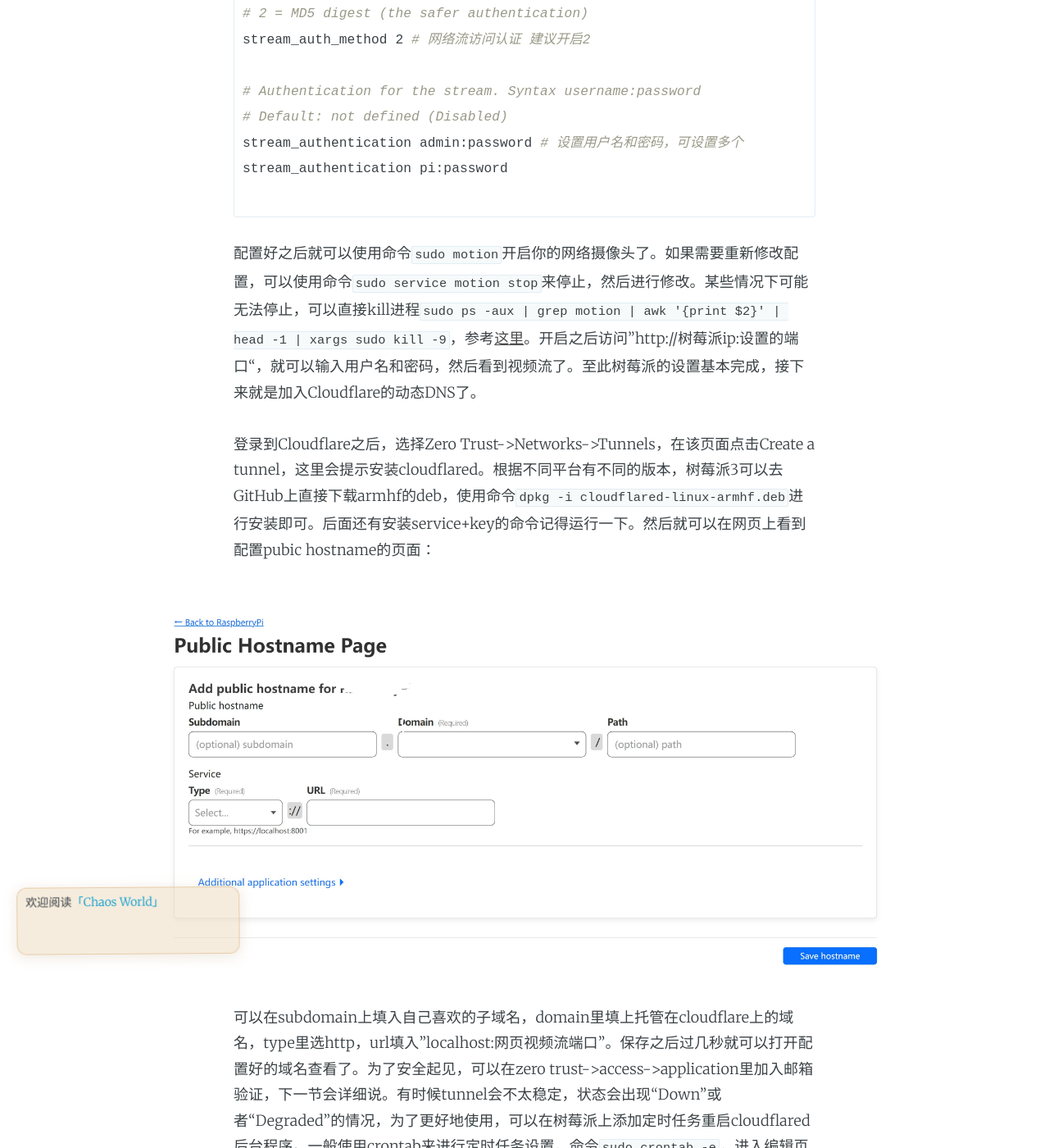
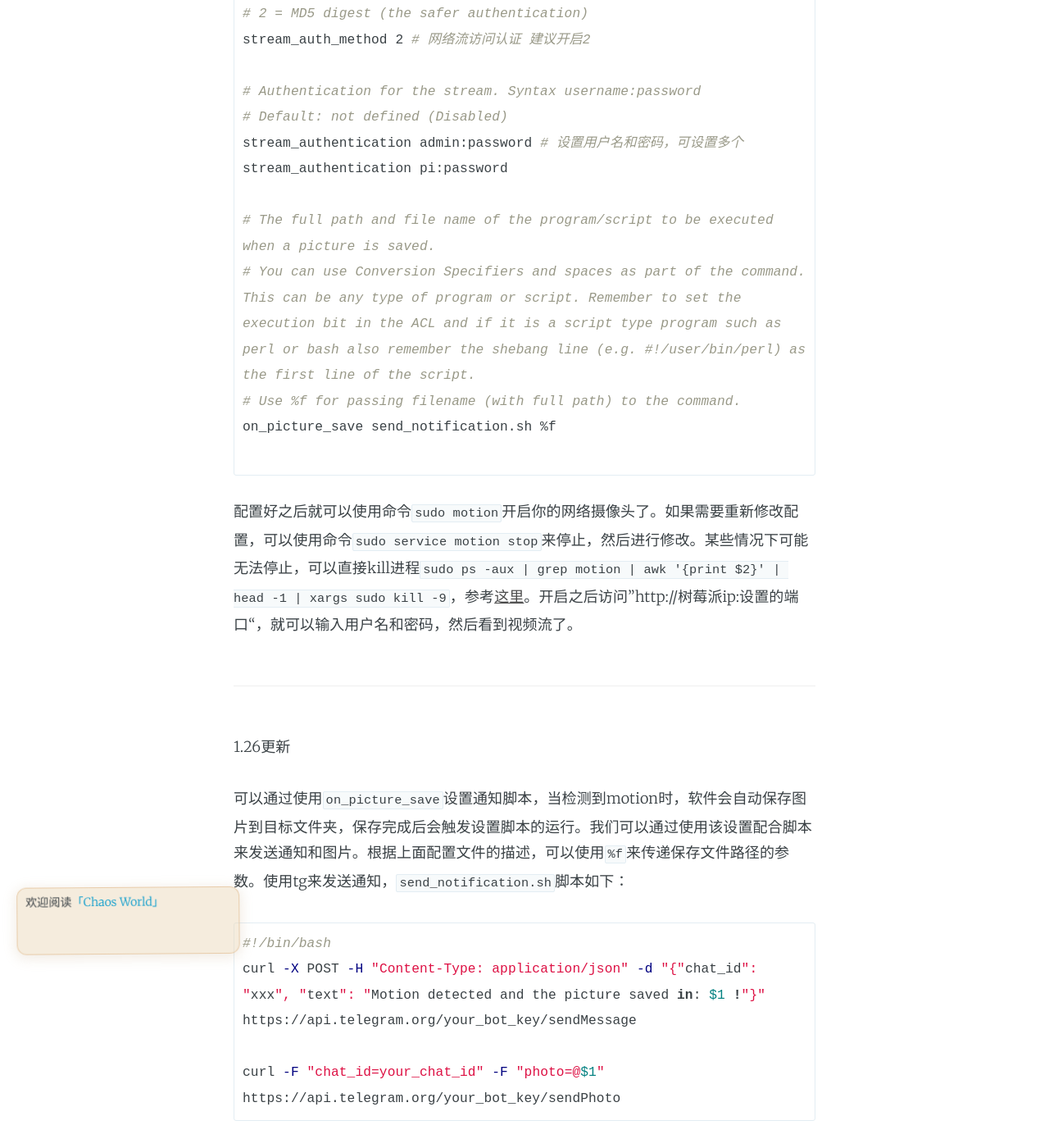
Before and after one commit to marktube/marktube.github.io, a Jekyll site: the page built from _posts/2024-06-26-rasp-cam.md, in a window 1280 px wide and 1400 px high, scrolled down 5117 px. Shown: the whole window at 82% size. Built offline with Jekyll 4.4.1, drawn with Linux system fonts in a browser that asks for light colours; comment, search, counter and statistics services are not loaded; some of the changed text lies outside the part shown.

Commit message:
add content for send tg notification

````diff
--- a/_posts/2024-06-26-rasp-cam.md
+++ b/_posts/2024-06-26-rasp-cam.md
@@ -134,9 +134,31 @@ stream_auth_method 2 # 网络流访问认证 建议开启2
 stream_authentication admin:password # 设置用户名和密码，可设置多个
 stream_authentication pi:password
 
+# The full path and file name of the program/script to be executed when a picture is saved.
+# You can use Conversion Specifiers and spaces as part of the command. This can be any type of program or script. Remember to set the execution bit in the ACL and if it is a script type program such as perl or bash also remember the shebang line (e.g. #!/user/bin/perl) as the first line of the script.
+# Use %f for passing filename (with full path) to the command.
+on_picture_save send_notification.sh %f
+
 ```
 
-配置好之后就可以使用命令`sudo motion`开启你的网络摄像头了。如果需要重新修改配置，可以使用命令`sudo service motion stop`来停止，然后进行修改。某些情况下可能无法停止，可以直接kill进程`sudo ps -aux | grep motion | awk '{print $2}' | head -1 | xargs sudo kill -9`，参考[这里](https://alexpeng.cn/post/34.html)。开启之后访问”http://树莓派ip:设置的端口“，就可以输入用户名和密码，然后看到视频流了。至此树莓派的设置基本完成，接下来就是加入Cloudflare的动态DNS了。
+配置好之后就可以使用命令`sudo motion`开启你的网络摄像头了。如果需要重新修改配置，可以使用命令`sudo service motion stop`来停止，然后进行修改。某些情况下可能无法停止，可以直接kill进程`sudo ps -aux | grep motion | awk '{print $2}' | head -1 | xargs sudo kill -9`，参考[这里](https://alexpeng.cn/post/34.html)。开启之后访问”http://树莓派ip:设置的端口“，就可以输入用户名和密码，然后看到视频流了。
+
+---
+
+1.26更新
+
+可以通过使用`on_picture_save`设置通知脚本，当检测到motion时，软件会自动保存图片到目标文件夹，保存完成后会触发设置脚本的运行。我们可以通过使用该设置配合脚本来发送通知和图片。根据上面配置文件的描述，可以使用`%f`来传递保存文件路径的参数。使用tg来发送通知，`send_notification.sh`脚本如下：
+```bash
+#!/bin/bash
+curl -X POST -H "Content-Type: application/json" -d "{"chat_id": "xxx", "text": "Motion detected and the picture saved in: $1 !"}"  https://api.telegram.org/your_bot_key/sendMessage
+
+curl -F "chat_id=your_chat_id" -F "photo=@$1" https://api.telegram.org/your_bot_key/sendPhoto
+```
+这样就可以第一时间收到motion保存图片的通知了。
+
+---
+
+至此树莓派的设置基本完成，接下来就是加入Cloudflare的动态DNS了。
 
 登录到Cloudflare之后，选择Zero Trust->Networks->Tunnels，在该页面点击Create a tunnel，这里会提示安装cloudflared。根据不同平台有不同的版本，树莓派3可以去GitHub上直接下载armhf的deb，使用命令`dpkg -i cloudflared-linux-armhf.deb`进行安装即可。后面还有安装service+key的命令记得运行一下。然后就可以在网页上看到配置pubic hostname的页面：
 
````
